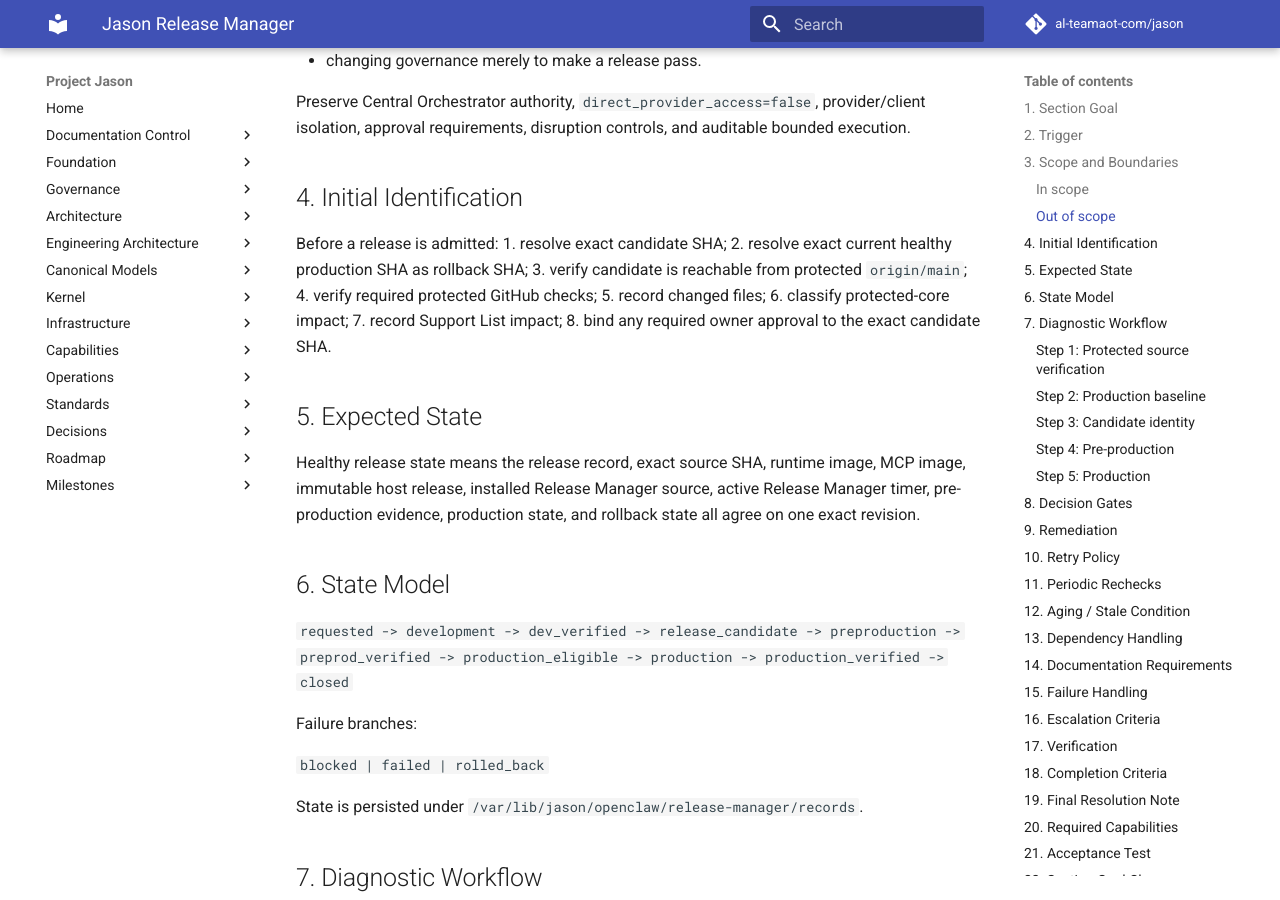
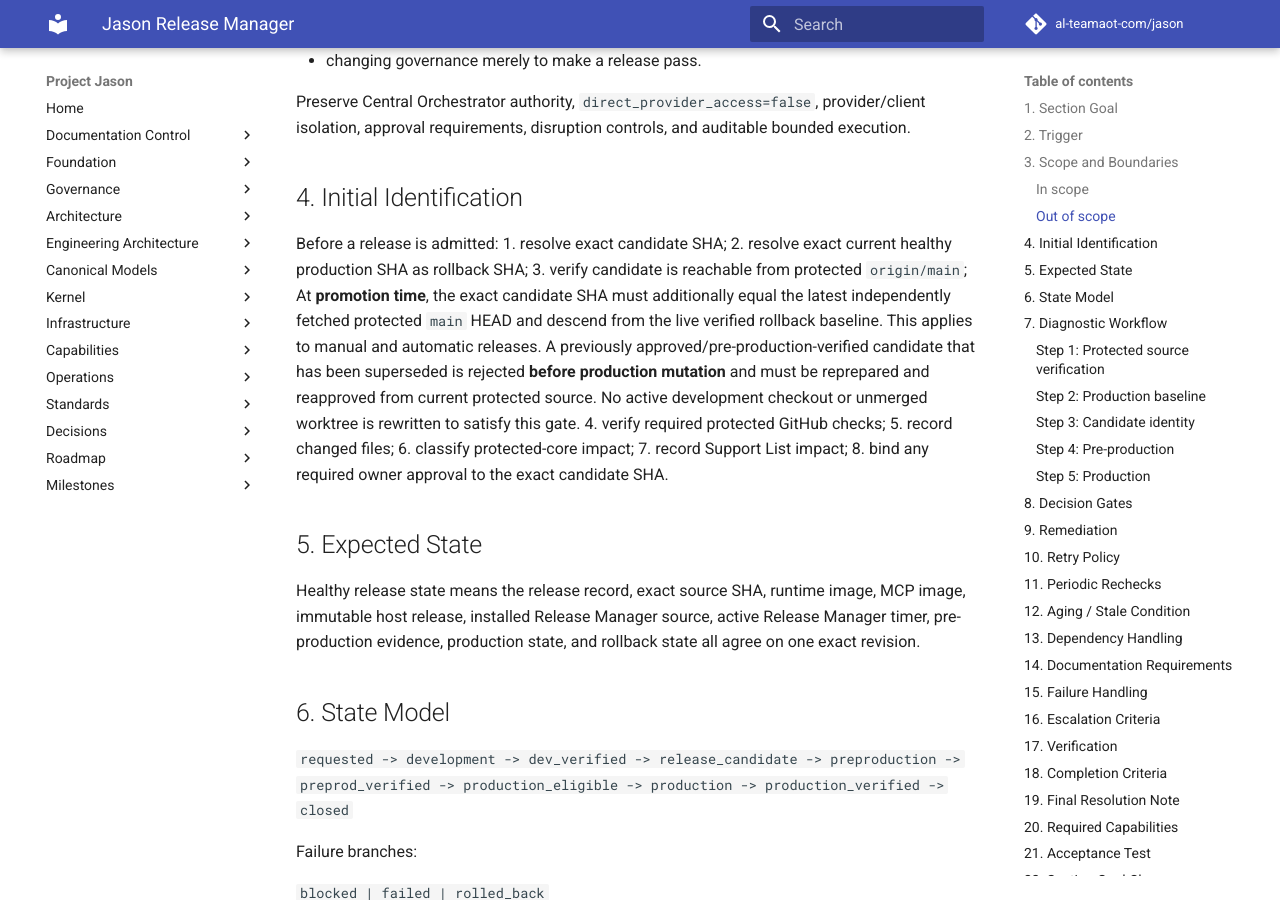
Before and after one commit to al-teamaot-com/jason, an MkDocs documentation site: the page built from docs/engineering/Jason-Release-Manager.md, in a window 1280 px wide and 900 px high, scrolled down 1580 px. Built offline with MkDocs 1.6.1 and Material for MkDocs 9.7.7, drawn with Linux system fonts in a browser that asks for light colours; comment, search, counter and statistics services are not loaded.

Commit message:
Document current protected-main and baseline lineage requirement for manual release

```diff
--- a/docs/engineering/Jason-Release-Manager.md
+++ b/docs/engineering/Jason-Release-Manager.md
@@ -51,6 +51,7 @@ Before a release is admitted:
 1. resolve exact candidate SHA;
 2. resolve exact current healthy production SHA as rollback SHA;
 3. verify candidate is reachable from protected `origin/main`;
+   At **promotion time**, the exact candidate SHA must additionally equal the latest independently fetched protected `main` HEAD and descend from the live verified rollback baseline. This applies to manual and automatic releases. A previously approved/pre-production-verified candidate that has been superseded is rejected **before production mutation** and must be reprepared and reapproved from current protected source. No active development checkout or unmerged worktree is rewritten to satisfy this gate.
 4. verify required protected GitHub checks;
 5. record changed files;
 6. classify protected-core impact;
```
